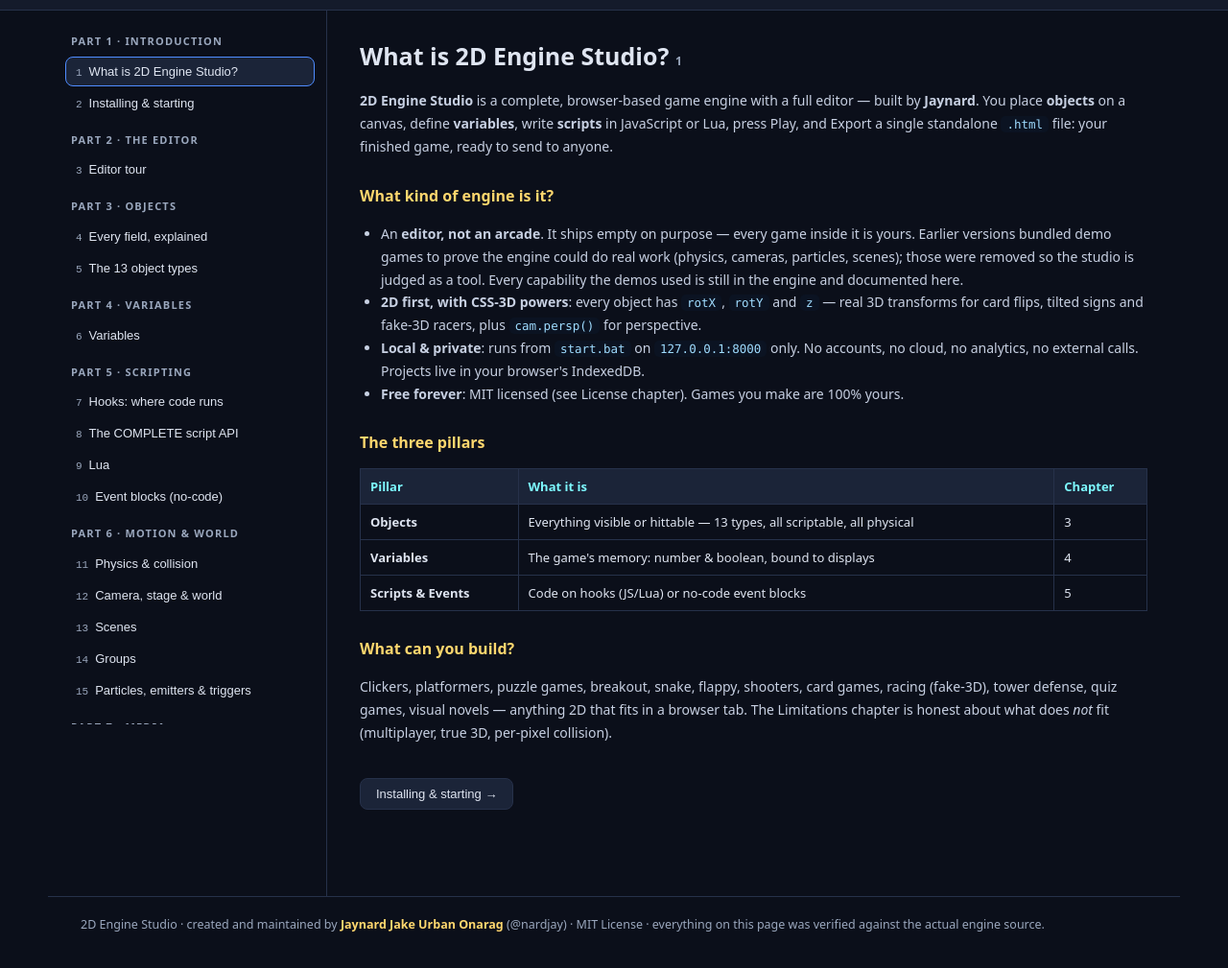
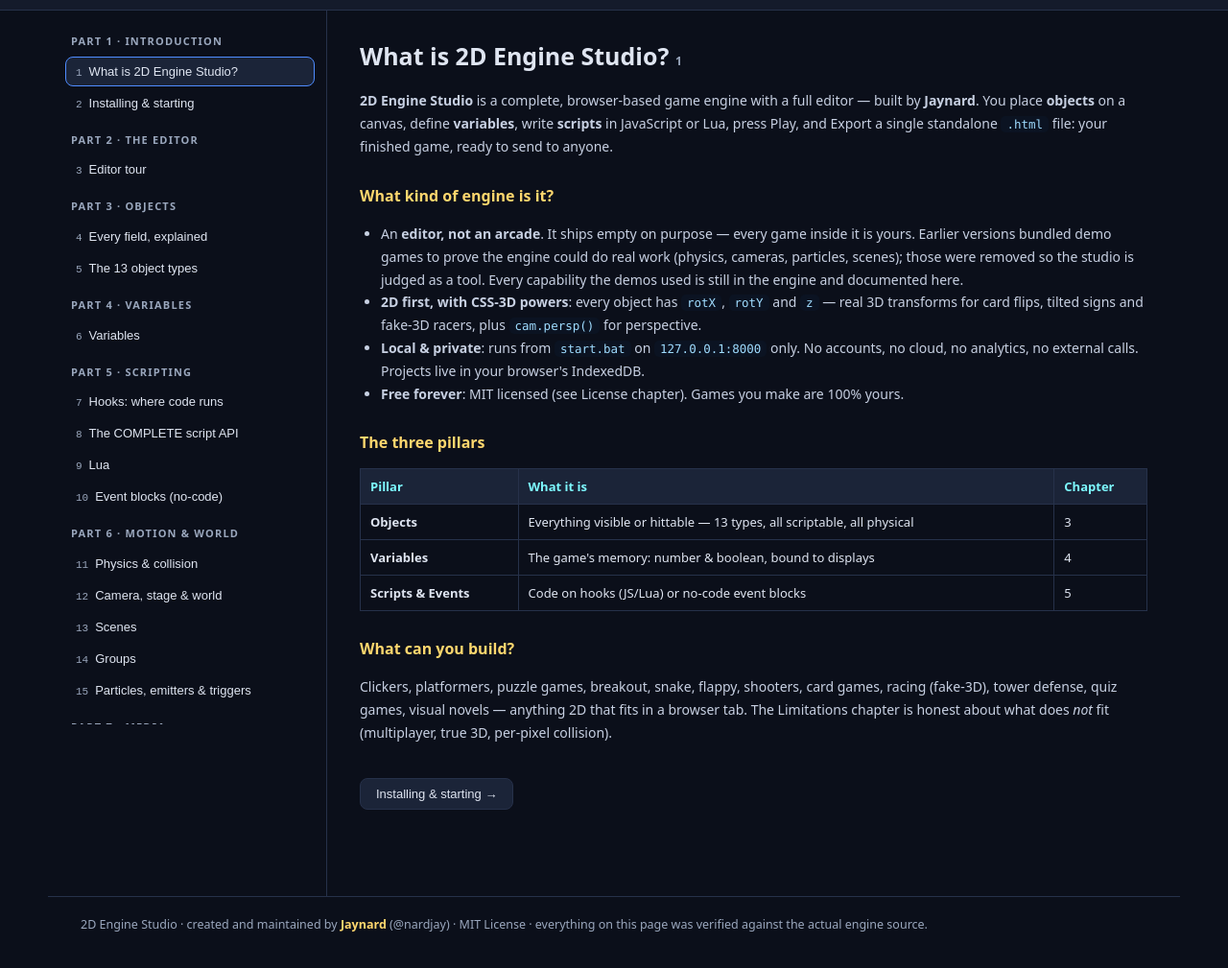
Before and after one commit to nardjay/2d-engine-studio, a plain HTML site: page docs.html in a window 1280 px wide. Shown: the part 45-1054 px from the top of the page at 96% size. Drawn offline with Linux system fonts and the light colour scheme; no server answers.

Commit message:
credit as Jaynard only (no full name) in LICENSE/README/docs

```diff
--- a/docs.html
+++ b/docs.html
@@ -75,7 +75,7 @@
   <section id="content"><div id="page"></div></section>
 </main>
 
-<footer>2D Engine Studio · created and maintained by <b>Jaynard Jake Urban Onarag</b> (@nardjay) ·
+<footer>2D Engine Studio · created and maintained by <b>Jaynard</b> (@nardjay) ·
 MIT License · everything on this page was verified against the actual engine source.</footer>
 
 <script>
@@ -532,7 +532,7 @@ view().worldWidth             // read the bounds</pre>
       <li>The engine source is <b>MIT</b>: use it, copy it, modify it, redistribute it —
           just keep the copyright notice when you share the source.</li>
       <li><b>No warranty</b>, as usual for free software. No data collection, ever.</li>
-      <li>Copyright © <b>Jaynard Jake Urban Onarag</b> — the author of 2D Engine Studio.</li>
+      <li>Copyright © <b>Jaynard</b> — the author of 2D Engine Studio.</li>
     </ul>
     <h3>The full text (LICENSE file)</h3>
     <pre id="license-text">Loading…</pre>` },
```
Also changed, not shown: 3 other files.
